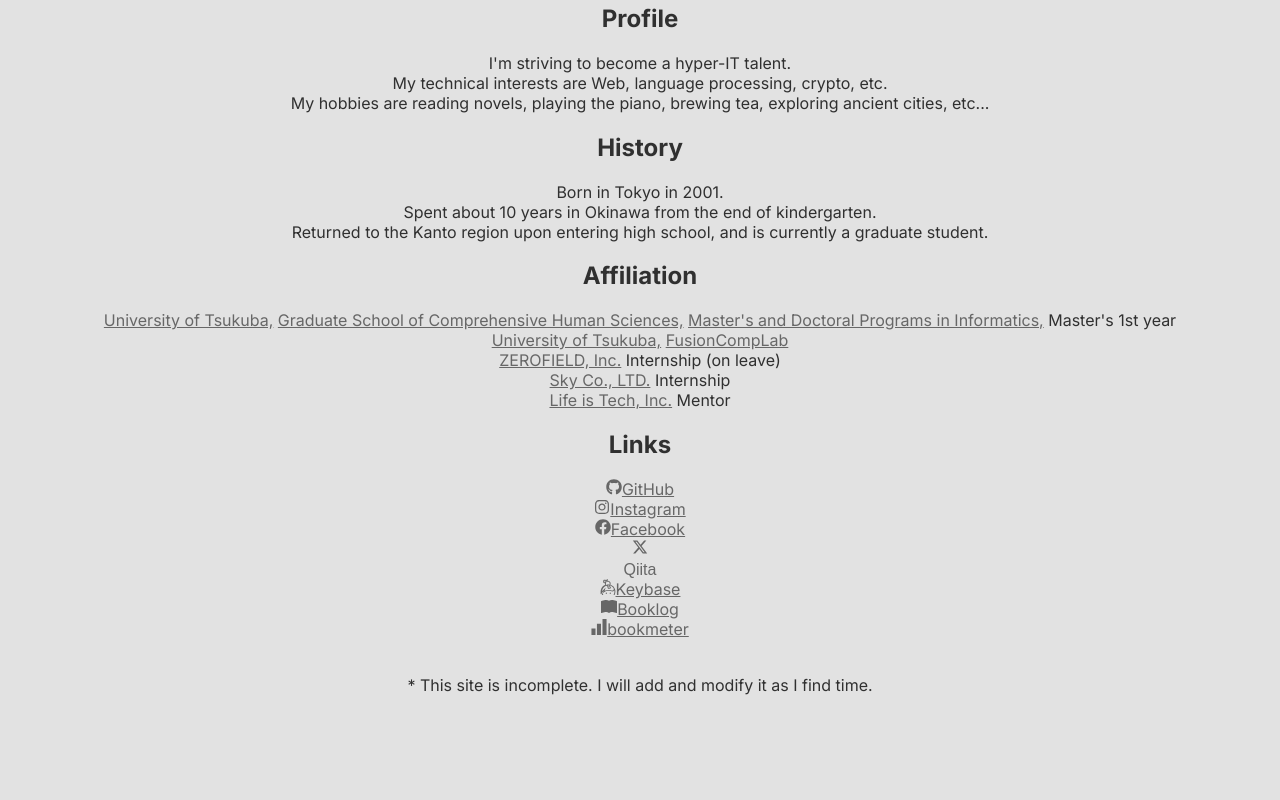
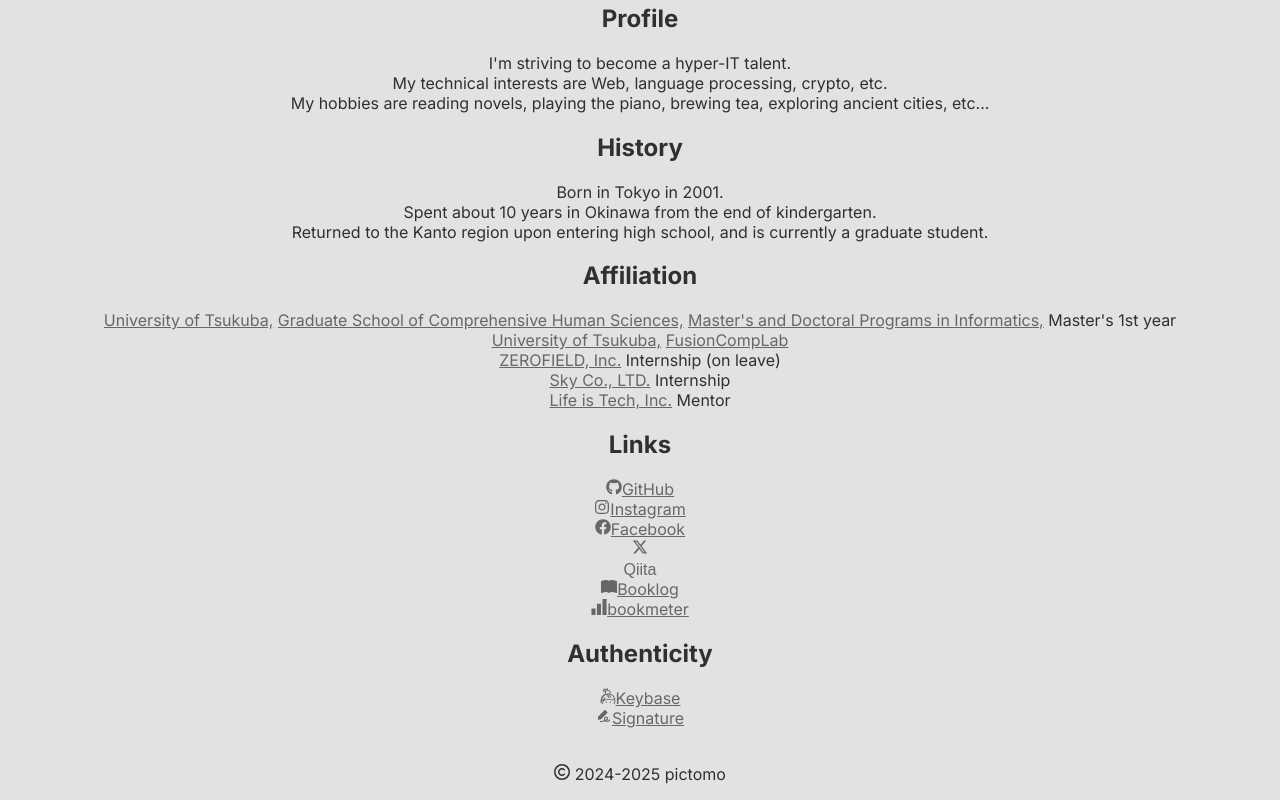
Before and after one commit to pictomo/pictomo.github.io, a Next.js app: page /en in a window 1280 px wide. Shown: the part 482-1282 px from the top of the page. Before the commit the page ends 1193 px from the top, so only its background shows below. Built offline with nearby package versions, Linux system fonts and the light colour scheme; a web font is replaced by a local one.

Commit message:
[feat]add credential, copyright info

```diff
--- a/app/[locale]/home.tsx
+++ b/app/[locale]/home.tsx
@@ -1,15 +1,17 @@
+import { I18nLocale, t } from "@/app/i18n/config";
 import Link from "next/link";
+import ThemeChanger from "@/app/components/theme-changer";
+import IconsView from "@/app/components/icons-view";
 
-import { I18nLocale, t } from "@/app/i18n/config";
+// import { SiQiita } from "react-icons/si";
 import { FaGithub, FaInstagram, FaFacebook } from "react-icons/fa";
-import { FaXTwitter } from "react-icons/fa6";
-// import { SiQiita } from "react-icons/si";
+import { FaRegCopyright, FaXTwitter } from "react-icons/fa6";
+import { SiBookmeter, SiKeybase } from "react-icons/si";
+import { BsBookFill } from "react-icons/bs";
+import { AiFillSignature } from "react-icons/ai";
+
 import LinkStyle from "@/app/styles/link.module.scss";
 import QiitaLogoStyle from "@/app/styles/qiita-logo.module.scss";
-import { SiBookmeter, SiKeybase } from "react-icons/si";
-import { BsBookFill } from "react-icons/bs";
-import ThemeChanger from "@/app/components/theme-changer";
-import IconsView from "@/app/components/icons-view";
 
 const Home = ({ locale }: { locale: I18nLocale }) => {
   return (
@@ -226,15 +228,6 @@
         <br />
         <a
           className={LinkStyle.link}
-          href="https://keybase.io/pictomo"
-          target="_blank"
-        >
-          <SiKeybase />
-          Keybase
-        </a>
-        <br />
-        <a
-          className={LinkStyle.link}
           href="https://booklog.jp/users/pictomo"
           target="_blank"
         >
@@ -251,16 +244,31 @@
           {t({ ja: "読書メーター", en: "bookmeter" }, locale)}
         </a>
       </div>
+      <div>
+        <h2>Authenticity</h2>
+        <a
+          className={LinkStyle.link}
+          href="https://keybase.io/pictomo"
+          target="_blank"
+        >
+          <SiKeybase />
+          Keybase
+        </a>
+        <br />
+        <Link className={LinkStyle.link} href="/keybase.txt" target="_blank">
+          <AiFillSignature />
+          {t(
+            {
+              ja: "署名",
+              en: "Signature",
+            },
+            locale
+          )}
+        </Link>
+      </div>
       <br />
       <p>
-        *{" "}
-        {t(
-          {
-            ja: "当サイトは未完成です。暇を見つけて増改築してゆきます。",
-            en: "This site is incomplete. I will add and modify it as I find time.",
-          },
-          locale
-        )}
+        <FaRegCopyright /> 2024-{new Date().getFullYear()} pictomo
       </p>
     </div>
   );
```
